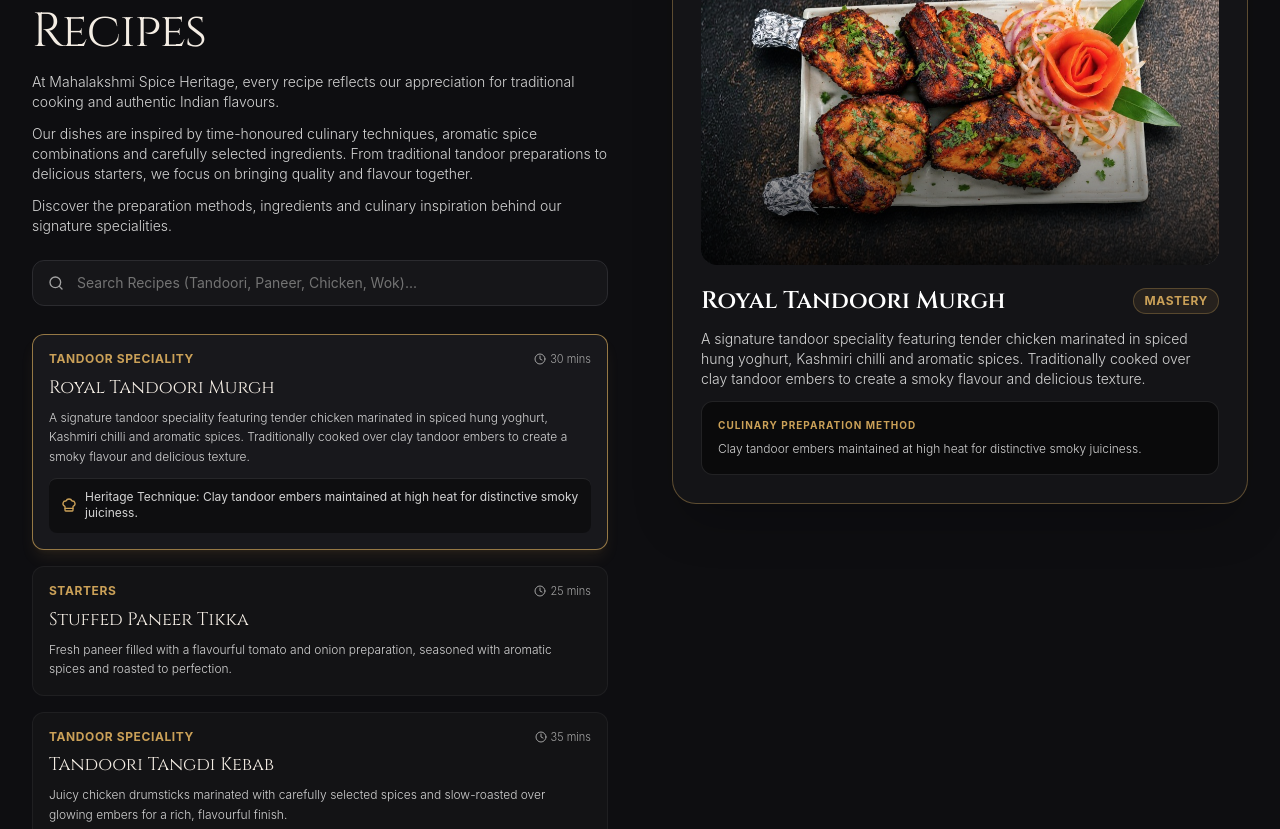
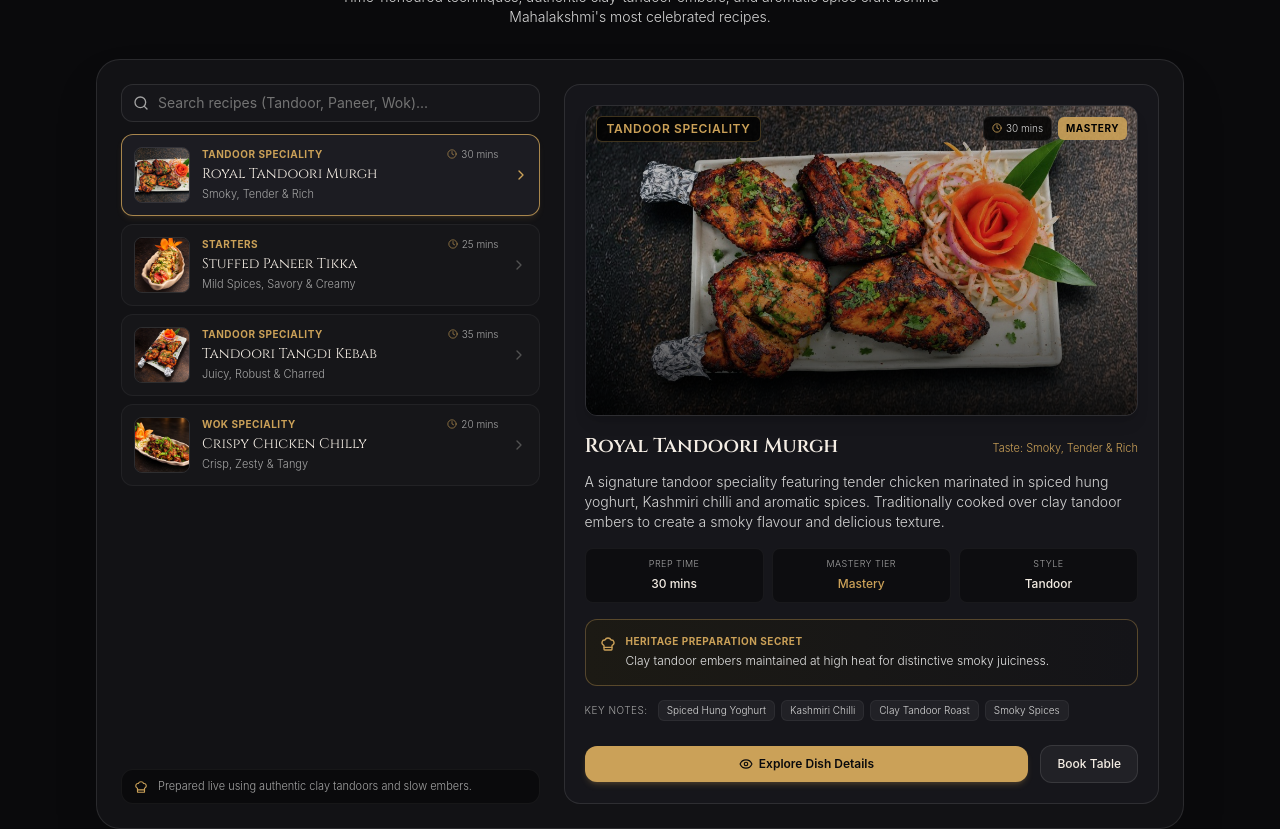
Before and after one commit to worexatechnologies-stack/Mahalakshmi-Heritage-Family-Restaurant, a Next.js app: page / in a window 1280 px wide. Shown: the part 4880-5709 px from the top of the page. Built offline with nearby package versions, Linux system fonts and the light colour scheme; a web font is replaced by a local one.

Commit message:
Redesign Heritage Recipes section into a compact, space-efficient master console

```diff
--- a/components/RecipesSpecials.jsx
+++ b/components/RecipesSpecials.jsx
@@ -2,7 +2,7 @@
 
 import { useState } from "react";
 import Image from "next/image";
-import { Search, Clock, ChefHat } from "lucide-react";
+import { Search, Clock, ChefHat, Flame, ChevronRight, Eye, X } from "lucide-react";
 import { recipesList, kitchenSecrets } from "@/data/restaurantData";
 
 export default function RecipesSpecials({ onSelectDish }) {
@@ -13,134 +13,275 @@ export default function RecipesSpecials({ onSelectDish }) {
     (recipe) =>
       recipe.name.toLowerCase().includes(searchQuery.toLowerCase()) ||
       recipe.category.toLowerCase().includes(searchQuery.toLowerCase()) ||
-      recipe.shortDesc.toLowerCase().includes(searchQuery.toLowerCase())
+      recipe.shortDesc.toLowerCase().includes(searchQuery.toLowerCase()) ||
+      (recipe.flavorProfile && recipe.flavorProfile.toLowerCase().includes(searchQuery.toLowerCase()))
   );
 
+  // If the active selected recipe is filtered out, fall back to first filtered item
+  const activeDish = filteredRecipes.find((r) => r.id === selectedRecipe?.id) || filteredRecipes[0] || recipesList[0];
+
   return (
-    <section id="recipes" className="py-16 sm:py-24 lg:py-32 bg-[#0e0e11] relative border-t border-white/5">
-      <div className="max-w-7xl mx-auto px-4 sm:px-6 lg:px-8">
+    <section id="recipes" className="py-10 sm:py-14 lg:py-16 bg-[#0a0a0c] relative border-t border-white/5">
+      {/* Anchor for backward compatibility */}
+      <div id="kitchen-secrets" className="absolute -top-20" />
 
-        <div className="grid grid-cols-1 lg:grid-cols-12 gap-8 lg:gap-16 items-start">
+      <div className="max-w-6xl mx-auto px-4 sm:px-6 lg:px-8">
 
-          {/* Left Column: Search & Recipe List (6 cols) */}
-          <div className="lg:col-span-6 space-y-5 sm:space-y-6">
-            <div>
-              <h2 className="text-2xl sm:text-4xl lg:text-5xl font-serif text-[#f4ede4] tracking-tight">
+        {/* Section Header (Compact & Centered) */}
+        <div className="text-center max-w-2xl mx-auto mb-6 sm:mb-8">
+          <span className="inline-flex items-center gap-1.5 text-[11px] uppercase tracking-widest text-[#cba158] font-semibold bg-[#cba158]/10 px-3 py-1 rounded-full border border-[#cba158]/20 mb-2.5">
+            <Flame className="w-3 h-3 text-[#cba158]" />
+            Heritage Kitchen Secrets
+          </span>
+          <h2 className="text-2xl sm:text-3xl lg:text-4xl font-serif text-[#f4ede4] tracking-tight">
             {kitchenSecrets.title}
           </h2>
-
-              <div className="space-y-3 mt-4 text-xs sm:text-sm text-neutral-300 font-light leading-relaxed">
-                {kitchenSecrets.paragraphs.map((p, idx) => (
-                  <p key={idx}>{p}</p>
-                ))}
-              </div>
+          <div className="w-12 h-0.5 bg-[#cba158] mx-auto my-2.5" />
+          <p className="text-xs sm:text-sm text-neutral-300 font-light leading-relaxed">
+            Time-honoured techniques, authentic clay-tandoor embers, and aromatic spice craft behind Mahalakshmi&apos;s most celebrated recipes.
+          </p>
         </div>
 
-            {/* Search Input Bar */}
-            <div className="relative">
-              <Search className="absolute left-3.5 sm:left-4 top-1/2 -translate-y-1/2 w-4 h-4 text-neutral-400" />
+        {/* Master Console: Zero-Waste Unified Grid */}
+        <div className="bg-[#121215] border border-white/10 rounded-2xl sm:rounded-3xl p-3.5 sm:p-5 lg:p-6 shadow-2xl">
+          <div className="grid grid-cols-1 lg:grid-cols-12 gap-5 lg:gap-6 items-stretch">
+
+            {/* Left Column: Interactive Recipe Index (5 cols) */}
+            <div className="lg:col-span-5 flex flex-col justify-between space-y-3">
+              <div>
+                {/* Search Bar with Quick Reset */}
+                <div className="relative mb-3">
+                  <Search className="absolute left-3 top-1/2 -translate-y-1/2 w-4 h-4 text-neutral-400 pointer-events-none" />
                   <input
                     type="text"
                     value={searchQuery}
                     onChange={(e) => setSearchQuery(e.target.value)}
-                placeholder="Search Recipes (Tandoori, Paneer, Chicken, Wok)..."
-                className="w-full bg-[#161619] border border-[#2b2b2f] rounded-xl pl-10 sm:pl-11 pr-4 py-2.5 sm:py-3 text-xs sm:text-sm text-[#f4ede4] placeholder-neutral-500 focus:outline-none focus:border-[#cba158] transition"
+                    placeholder="Search recipes (Tandoor, Paneer, Wok)..."
+                    className="w-full bg-[#16161a] border border-white/10 rounded-xl pl-9 pr-8 py-2 text-xs sm:text-sm text-[#f4ede4] placeholder-neutral-500 focus:outline-none focus:border-[#cba158] transition"
                   />
+                  {searchQuery && (
+                    <button
+                      onClick={() => setSearchQuery("")}
+                      className="absolute right-2.5 top-1/2 -translate-y-1/2 text-neutral-400 hover:text-white p-0.5"
+                    >
+                      <X className="w-3.5 h-3.5" />
+                    </button>
+                  )}
                 </div>
 
-            {/* Recipe List */}
-            <div className="space-y-3 sm:space-y-4 pt-1">
+                {/* Recipe Selection List */}
+                <div className="space-y-2">
                   {filteredRecipes.length > 0 ? (
                     filteredRecipes.map((item) => {
-                  const isSelected = selectedRecipe?.id === item.id;
+                      const isSelected = activeDish.id === item.id;
                       return (
                         <div
                           key={item.id}
                           onClick={() => setSelectedRecipe(item)}
-                      className={`p-4 rounded-xl border cursor-pointer transition-all duration-200 ${
+                          className={`group flex items-center gap-3 p-2.5 sm:p-3 rounded-xl border cursor-pointer transition-all duration-200 ${
                             isSelected
-                          ? "bg-[#18181c] border-[#cba158]/70 shadow-lg shadow-[#cba158]/10"
-                          : "bg-[#131315] border-white/5 hover:border-white/20"
+                              ? "bg-[#1c1c22] border-[#cba158]/80 shadow-md shadow-[#cba158]/10"
+                              : "bg-[#161619] border-white/5 hover:border-white/20 hover:bg-[#18181d]"
                           }`}
                         >
-                      <div className="flex items-center justify-between mb-1.5">
-                        <span className="text-[10px] sm:text-xs uppercase tracking-wider font-bold text-[#cba158]">
+                          {/* Mini Thumbnail */}
+                          <div className="relative w-12 h-12 sm:w-14 sm:h-14 rounded-lg overflow-hidden flex-shrink-0 border border-white/10">
+                            <Image
+                              src={item.image}
+                              alt={item.name}
+                              fill
+                              className="object-cover group-hover:scale-105 transition-transform duration-300"
+                              sizes="56px"
+                            />
+                          </div>
+
+                          {/* Info Column */}
+                          <div className="flex-1 min-w-0">
+                            <div className="flex items-center justify-between gap-1 mb-0.5">
+                              <span className="text-[10px] uppercase font-bold tracking-wider text-[#cba158] truncate">
                                 {item.category}
                               </span>
-                        <span className="text-[11px] text-neutral-400 flex items-center gap-1 font-light">
-                          <Clock className="w-3 h-3" /> {item.prepTime}
+                              <span className="text-[10px] text-neutral-400 flex items-center gap-1 font-light flex-shrink-0">
+                                <Clock className="w-2.5 h-2.5 text-[#cba158]/70" />
+                                {item.prepTime}
                               </span>
                             </div>
 
-                      <h3 className="text-base sm:text-lg font-serif text-[#f4ede4]">
+                            <h3 className="text-xs sm:text-sm font-serif font-medium text-[#f4ede4] truncate group-hover:text-white">
                               {item.name}
                             </h3>
 
-                      <p className="text-xs text-neutral-300 mt-1.5 leading-relaxed font-light">
-                        {item.shortDesc}
+                            <p className="text-[11px] text-neutral-400 truncate font-light mt-0.5">
+                              {item.flavorProfile || item.secret}
                             </p>
+                          </div>
 
-                      {isSelected && (
-                        <div className="mt-3 pt-2.5 border-t border-white/10 text-xs text-neutral-300 bg-black/40 p-3 rounded-lg flex items-center gap-2 text-[#e4c489]">
-                          <ChefHat className="w-4 h-4 flex-shrink-0 text-[#cba158]" />
-                          <span>Heritage Technique: {item.secret}</span>
+                          {/* Right Arrow / Active Indicator */}
+                          <div className="flex-shrink-0">
+                            <ChevronRight
+                              className={`w-4 h-4 transition-transform duration-200 ${
+                                isSelected ? "text-[#cba158] translate-x-0.5" : "text-neutral-600 group-hover:text-neutral-400"
+                              }`}
+                            />
                           </div>
-                      )}
                         </div>
                       );
                     })
                   ) : (
-                <div className="text-center py-6 text-neutral-500 text-xs sm:text-sm">
-                  No recipes found matching &quot;{searchQuery}&quot;
+                    <div className="text-center py-6 bg-[#161619] rounded-xl border border-white/5 text-neutral-400 text-xs">
+                      <p>No dishes found matching &quot;{searchQuery}&quot;</p>
+                      <button
+                        onClick={() => setSearchQuery("")}
+                        className="mt-2 text-[#cba158] text-[11px] underline underline-offset-4"
+                      >
+                        Reset search
+                      </button>
                     </div>
                   )}
                 </div>
               </div>
 
-          {/* Right Column: Active Recipe Showcase Card (6 cols) */}
-          <div className="lg:col-span-6 sticky top-28">
-            <div className="bg-[#141417] border border-[#cba158]/40 rounded-2xl sm:rounded-3xl overflow-hidden shadow-2xl p-5 sm:p-7">
-              <div className="relative aspect-[16/10] w-full rounded-2xl overflow-hidden mb-5">
-                <Image
-                  src={selectedRecipe.image}
-                  alt={selectedRecipe.name}
-                  fill
-                  className="object-cover"
-                  sizes="(max-width: 1024px) 100vw, 600px"
-                />
-                <div className="absolute inset-0 bg-gradient-to-t from-black/80 via-transparent to-transparent" />
-                <div className="absolute top-3 left-3 bg-black/80 px-3 py-1 rounded-md text-xs font-semibold text-[#cba158] uppercase tracking-wider border border-[#cba158]/30">
-                  {selectedRecipe.category}
-                </div>
-              </div>
-
-              <div className="space-y-3">
-                <div className="flex items-center justify-between">
-                  <h3 className="text-xl sm:text-2xl font-serif text-white font-semibold">
-                    {selectedRecipe.name}
-                  </h3>
-                  <span className="text-xs text-[#cba158] uppercase tracking-wider font-bold px-2.5 py-1 bg-[#cba158]/10 rounded-full border border-[#cba158]/30">
-                    {selectedRecipe.difficulty}
+              {/* Bottom Authentic Cooking Note */}
+              <div className="pt-2">
+                <div className="flex items-center gap-2.5 px-3 py-2 rounded-xl bg-black/40 border border-white/5 text-[11px] text-neutral-400 font-light">
+                  <ChefHat className="w-3.5 h-3.5 text-[#cba158] flex-shrink-0" />
+                  <span className="truncate">
+                    Prepared live using authentic clay tandoors and slow embers.
                   </span>
-                </div>
-
-                <p className="text-xs sm:text-sm text-neutral-300 font-light leading-relaxed">
-                  {selectedRecipe.shortDesc}
-                </p>
-
-                <div className="p-4 rounded-xl bg-black/50 border border-white/10 mt-3 space-y-1.5">
-                  <span className="text-[10px] uppercase tracking-widest text-[#cba158] font-bold block">
-                    Culinary Preparation Method
-                  </span>
-                  <p className="text-xs text-neutral-300 font-light leading-relaxed">
-                    {selectedRecipe.secret}
-                  </p>
-                </div>
                 </div>
               </div>
             </div>
 
+            {/* Right Column: Recipe Spotlight & Detailed Profile (7 cols) */}
+            <div className="lg:col-span-7 bg-[#16161b] border border-white/10 rounded-xl sm:rounded-2xl p-4 sm:p-5 flex flex-col justify-between space-y-4">
+
+              {/* Dish Visual Header with Badges */}
+              <div
+                className="relative aspect-[16/9] w-full rounded-xl overflow-hidden shadow-lg border border-white/10 group cursor-pointer"
+                onClick={() => onSelectDish && onSelectDish(activeDish)}
+                title="Click to view detailed dish profile"
+              >
+                <Image
+                  src={activeDish.image}
+                  alt={activeDish.name}
+                  fill
+                  className="object-cover group-hover:scale-105 transition-transform duration-500"
+                  sizes="(max-width: 1024px) 100vw, 650px"
+                  priority
+                />
+                <div className="absolute inset-0 bg-gradient-to-t from-black/85 via-black/20 to-black/30" />
+
+                {/* Floating Category Badge */}
+                <div className="absolute top-2.5 left-2.5 bg-black/80 backdrop-blur-md px-2.5 py-1 rounded-md text-[10px] sm:text-xs font-semibold text-[#cba158] uppercase tracking-wider border border-[#cba158]/30">
+                  {activeDish.category}
                 </div>
+
+                {/* Floating Specs Badges */}
+                <div className="absolute top-2.5 right-2.5 flex items-center gap-1.5">
+                  <span className="bg-black/80 backdrop-blur-md px-2 py-1 rounded-md text-[10px] text-neutral-300 font-light border border-white/10 flex items-center gap-1">
+                    <Clock className="w-2.5 h-2.5 text-[#cba158]" />
+                    {activeDish.prepTime}
+                  </span>
+                  <span className="bg-[#cba158]/90 text-black px-2 py-1 rounded-md text-[10px] font-bold uppercase tracking-wider">
+                    {activeDish.difficulty}
+                  </span>
+                </div>
+
+                {/* Hover to inspect prompt */}
+                <div className="absolute bottom-2.5 right-2.5 opacity-0 group-hover:opacity-100 transition-opacity bg-black/80 backdrop-blur-md px-2.5 py-1 rounded-md text-[11px] text-[#f4ede4] border border-white/20 flex items-center gap-1.5">
+                  <Eye className="w-3 h-3 text-[#cba158]" />
+                  <span>Inspect Dish</span>
+                </div>
+              </div>
+
+              {/* Recipe Information Body */}
+              <div className="space-y-3">
+                {/* Title & Flavor Profile */}
+                <div className="flex flex-col sm:flex-row sm:items-baseline sm:justify-between gap-1">
+                  <h3 className="text-lg sm:text-xl font-serif text-[#f4ede4] font-semibold">
+                    {activeDish.name}
+                  </h3>
+                  {activeDish.flavorProfile && (
+                    <span className="text-[11px] text-[#cba158] font-light">
+                      Taste: {activeDish.flavorProfile}
+                    </span>
+                  )}
+                </div>
+
+                {/* Short Story */}
+                <p className="text-xs sm:text-sm text-neutral-300 font-light leading-relaxed">
+                  {activeDish.shortDesc}
+                </p>
+
+                {/* 3-Pill Quick Specs Matrix */}
+                <div className="grid grid-cols-3 gap-2 py-1">
+                  <div className="bg-black/40 border border-white/5 rounded-lg p-2 text-center">
+                    <span className="text-[9px] uppercase tracking-wider text-neutral-400 block font-light">Prep Time</span>
+                    <span className="text-xs text-[#f4ede4] font-medium">{activeDish.prepTime}</span>
+                  </div>
+                  <div className="bg-black/40 border border-white/5 rounded-lg p-2 text-center">
+                    <span className="text-[9px] uppercase tracking-wider text-neutral-400 block font-light">Mastery Tier</span>
+                    <span className="text-xs text-[#cba158] font-medium">{activeDish.difficulty}</span>
+                  </div>
+                  <div className="bg-black/40 border border-white/5 rounded-lg p-2 text-center">
+                    <span className="text-[9px] uppercase tracking-wider text-neutral-400 block font-light">Style</span>
+                    <span className="text-xs text-[#f4ede4] font-medium">{activeDish.category.split(" ")[0]}</span>
+                  </div>
+                </div>
+
+                {/* Heritage Secret Callout Box */}
+                <div className="p-3 sm:p-3.5 rounded-xl bg-gradient-to-r from-[#1c1a14] to-[#141418] border border-[#cba158]/35 flex items-start gap-2.5">
+                  <ChefHat className="w-4 h-4 text-[#cba158] flex-shrink-0 mt-0.5" />
+                  <div className="min-w-0">
+                    <span className="text-[10px] uppercase tracking-wider text-[#cba158] font-bold block mb-0.5">
+                      Heritage Preparation Secret
+                    </span>
+                    <p className="text-xs text-neutral-200 font-light leading-relaxed">
+                      {activeDish.secret}
+                    </p>
+                  </div>
+                </div>
+
+                {/* Key Ingredients Chips */}
+                {activeDish.ingredients && activeDish.ingredients.length > 0 && (
+                  <div className="flex flex-wrap items-center gap-1.5 pt-0.5">
+                    <span className="text-[10px] text-neutral-400 uppercase tracking-wider mr-1 font-light">
+                      Key Notes:
+                    </span>
+                    {activeDish.ingredients.map((ing, i) => (
+                      <span
+                        key={i}
+                        className="text-[10px] px-2 py-0.5 rounded-md bg-white/5 text-neutral-300 border border-white/5 font-light"
+                      >
+                        {ing}
+                      </span>
+                    ))}
+                  </div>
+                )}
+              </div>
+
+              {/* Action Buttons */}
+              <div className="pt-2 flex items-center gap-3">
+                <button
+                  onClick={() => onSelectDish && onSelectDish(activeDish)}
+                  className="flex-1 inline-flex items-center justify-center gap-1.5 py-2.5 px-4 rounded-xl bg-[#cba158] text-[#0a0a0c] text-xs font-semibold hover:bg-[#d8b068] transition shadow-md shadow-[#cba158]/20"
+                >
+                  <Eye className="w-3.5 h-3.5" />
+                  <span>Explore Dish Details</span>
+                </button>
+                <a
+                  href="#reservations"
+                  className="inline-flex items-center justify-center py-2.5 px-4 rounded-xl bg-white/5 hover:bg-white/10 text-[#f4ede4] text-xs font-medium border border-white/10 transition"
+                >
+                  Book Table
+                </a>
+              </div>
+
+            </div>
+
+          </div>
+        </div>
+
       </div>
     </section>
   );
--- a/data/restaurantData.js
+++ b/data/restaurantData.js
@@ -245,7 +245,9 @@ export const recipesList = [
     prepTime: "30 mins",
     difficulty: "Mastery",
     secret: "Clay tandoor embers maintained at high heat for distinctive smoky juiciness.",
-    image: "/dishes/tandoori-murgh-roast.jpg"
+    image: "/dishes/tandoori-murgh-roast.jpg",
+    ingredients: ["Spiced Hung Yoghurt", "Kashmiri Chilli", "Clay Tandoor Roast", "Smoky Spices"],
+    flavorProfile: "Smoky, Tender & Rich"
   },
   {
     id: "paneer",
@@ -256,7 +258,9 @@ export const recipesList = [
     prepTime: "25 mins",
     difficulty: "Heritage",
     secret: "Fresh hand-churned paneer layered with slow-cooked spiced relish.",
-    image: "/dishes/paneer-tikka-stuffed.jpg"
+    image: "/dishes/paneer-tikka-stuffed.jpg",
+    ingredients: ["Hand-Churned Paneer", "Tomato-Onion Relish", "Mint Marinade", "Charcoal Oven"],
+    flavorProfile: "Mild Spices, Savory & Creamy"
   },
   {
     id: "tangdi",
@@ -267,7 +271,9 @@ export const recipesList = [
     prepTime: "35 mins",
     difficulty: "Artisanal",
     secret: "Slow roasting on iron skewers over glowing embers with aromatic spice infusion.",
-    image: "/dishes/royal-tandoori-tangdi.jpg"
+    image: "/dishes/royal-tandoori-tangdi.jpg",
+    ingredients: ["Choice Drumsticks", "Aromatic Marinade", "Iron Skewer Roast", "Glowing Embers"],
+    flavorProfile: "Juicy, Robust & Charred"
   },
   {
     id: "chilly",
@@ -278,7 +284,9 @@ export const recipesList = [
     prepTime: "20 mins",
     difficulty: "Signature",
     secret: "High-heat flash wok tossing with freshly chopped ginger, garlic, and fresh herbs.",
-    image: "/dishes/crispy-chicken-chilly.jpg"
+    image: "/dishes/crispy-chicken-chilly.jpg",
+    ingredients: ["Crispy Cutlets", "Fresh Spring Onion", "Crushed Ginger-Garlic", "Wok Tossed Sauce"],
+    flavorProfile: "Crisp, Zesty & Tangy"
   }
 ];
 
```
Lines whose indentation alone changed are shown as unchanged.
